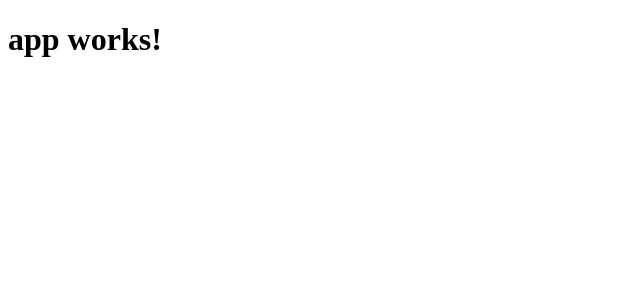
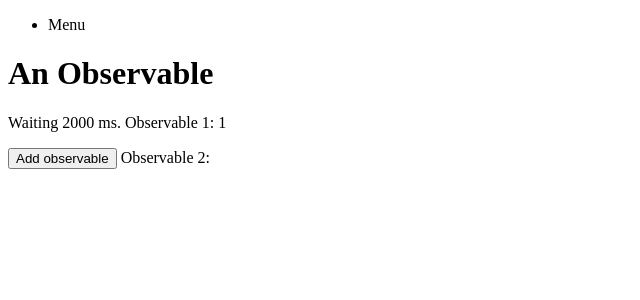
Before and after one commit to alexjoverm/reactive-demo, an Angular app: page / in a window 1280 px wide. Shown: the top 300 px of the page, without its empty margins (0-640 px from the left). Built offline with nearby package versions, Linux system fonts and the light colour scheme.

Commit message:
initial commit

```diff
--- a/src/app/app.component.html
+++ b/src/app/app.component.html
@@ -1,3 +1,7 @@
-<h1>
-  {{title}}
-</h1>
+<nav>
+  <ul>
+    <li>Menu</li>
+  </ul>
+</nav>
+
+<router-outlet></router-outlet>
--- a/src/app/app.component.ts
+++ b/src/app/app.component.ts
@@ -1,4 +1,5 @@
 import { Component } from '@angular/core';
+
 
 @Component({
   selector: 'app-root',
@@ -6,5 +7,5 @@ import { Component } from '@angular/core';
   styleUrls: ['./app.component.css']
 })
 export class AppComponent {
-  title = 'app works!';
+  // title = 'app works!';
 }
--- /dev/null
+++ b/src/app/demo1/async.service.ts
@@ -0,0 +1,43 @@
+
+import { Injectable } from '@angular/core';
+
+import { Observable } from 'rxjs/Observable';
+
+
+
+@Injectable()
+export class AsyncService {
+
+  getNumber(speed: Number) {
+    let num = 0;
+    return new Observable(obs => {
+        let t = setTimeout(() => {
+          console.log('next value:', ++num);
+          obs.next(num);
+        }, speed);
+
+        return () => {
+          console.log('cancelled');
+          clearTimeout(t);
+        };
+    });
+  }
+
+
+  getTimer(speed: number): Observable<number> {
+    return new Observable(obs => {
+        let counter = 0;
+        let t = setInterval(() => {
+          console.log('next value');
+          obs.next(counter++);
+        }, speed);
+
+        return () => {
+          console.log('cancelled');
+          clearTimeout(t);
+        };
+    });
+  }
+
+
+}
--- /dev/null
+++ b/src/app/demo1/demo1.component.html
@@ -0,0 +1,12 @@
+<h1>An Observable</h1>
+
+<p class="item">
+  Waiting {{ delay1 }} ms.
+  Observable 1: {{ counter$ | async }}
+</p>
+
+<p>
+  <button (click)="add()">Add observable</button>
+
+  Observable 2: {{ counter2$ | async }}
+</p>
--- /dev/null
+++ b/src/app/demo1/demo1.component.ts
@@ -0,0 +1,33 @@
+import { Component, OnInit } from '@angular/core';
+import { AsyncService } from './async.service';
+
+import { Observable } from 'rxjs/Observable';
+
+
+@Component({
+  selector: 'app-demo1',
+  templateUrl: './demo1.component.html',
+  styleUrls: ['./demo1.component.css']
+})
+export class Demo1Component implements OnInit {
+
+
+  counter$: Observable<any>;
+  counter2$: Observable<any>;
+
+  delay1: number = 2000;
+
+  constructor(public as: AsyncService) { }
+
+  ngOnInit() {
+
+    this.counter$ = this.as.getNumber(this.delay1);
+  }
+
+  add() {
+    this.counter2$ = this.as.getTimer(1000)
+      .map((a: number) => (a * 10) + ' result');
+
+  }
+
+}
```
Also changed, not shown: src/app/app.module.ts (+36 -2 lines), src/app/demo1/demo1.component.css (added), 1 other file (tests, documents, lock files or other folders).
